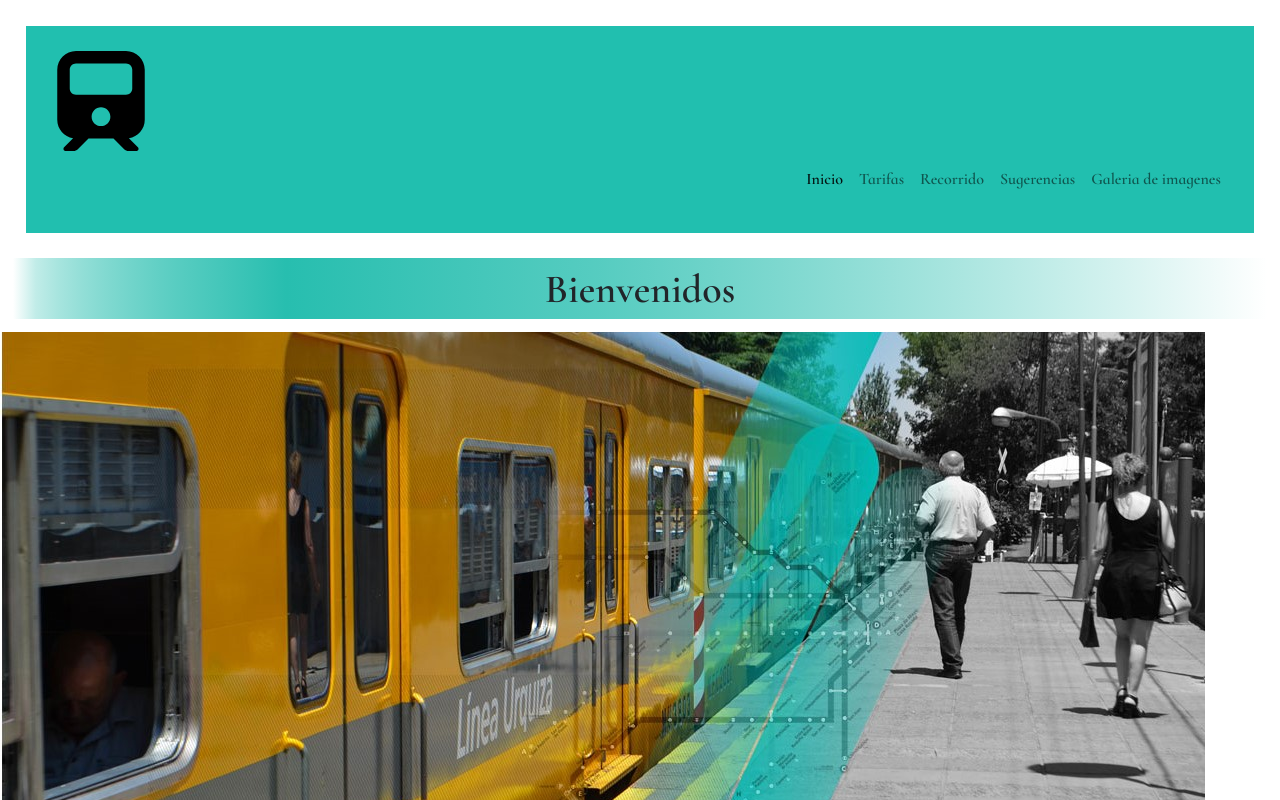
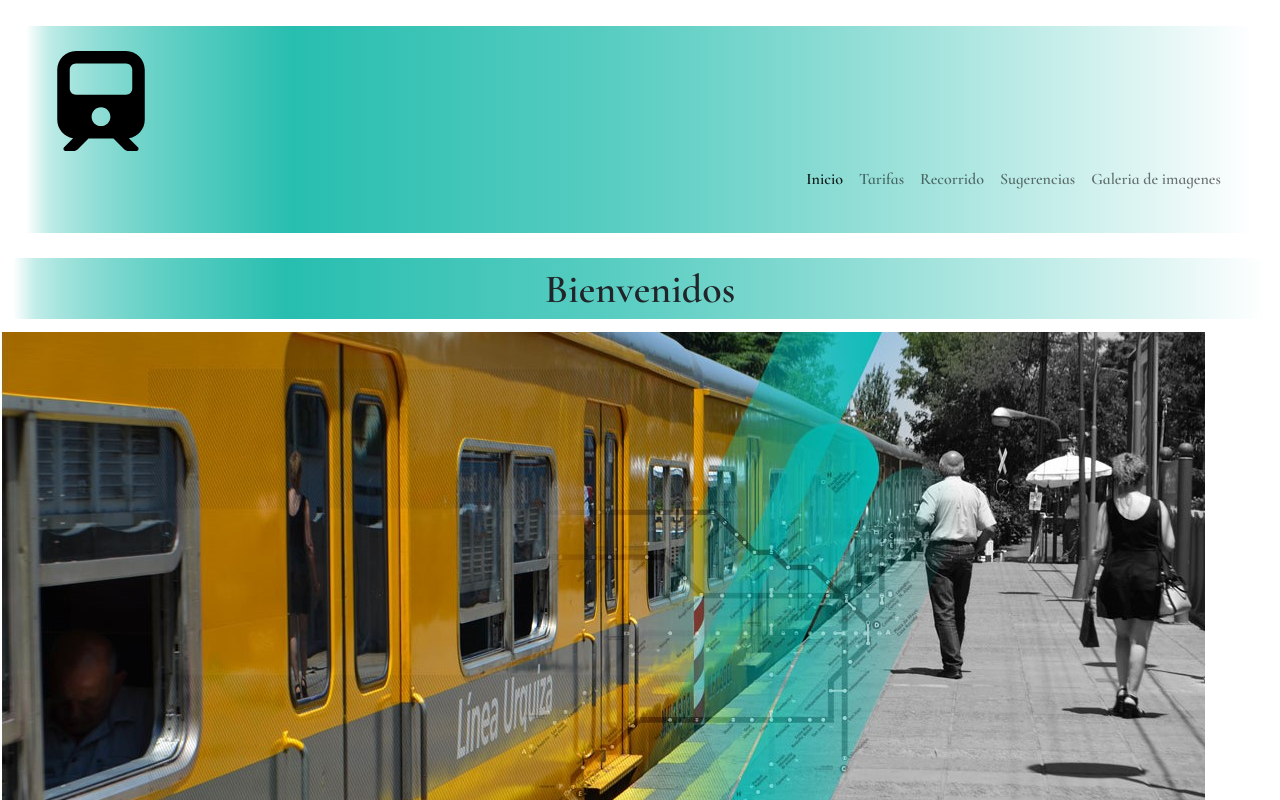
Before and after one commit to Melnato90/repositorioentrega, a website: page index.html in a window 1280 px wide. Shown: the top 800 px of the page. Drawn offline with nearby package versions, Linux system fonts and the light colour scheme; files that its build step writes are made by us from their sources.

Commit message:
agrego gradiante al header

```diff
--- a/scss/_globals.scss
+++ b/scss/_globals.scss
@@ -10,7 +10,6 @@ body {
 }
 
 header {
-  background-color: #21bfaf;
   margin: 2%;
   padding: 2%;
 }
--- a/scss/_variables.scss
+++ b/scss/_variables.scss
@@ -8,6 +8,9 @@ $gradiante-encabezado: #ffffff 0%, 5.463182733950767%,
 .position__title {
   background: linear-gradient(to right, $gradiante-encabezado);
 }
+header {
+  background: linear-gradient(to right, $gradiante-encabezado);
+}
 $gradiante-footer: #3f391f 0%, 9.259258955717087%, #a4878c 18.518517911434174%,
   59.25925895571709%, #c2d1ce 100%;
 footer {
```
